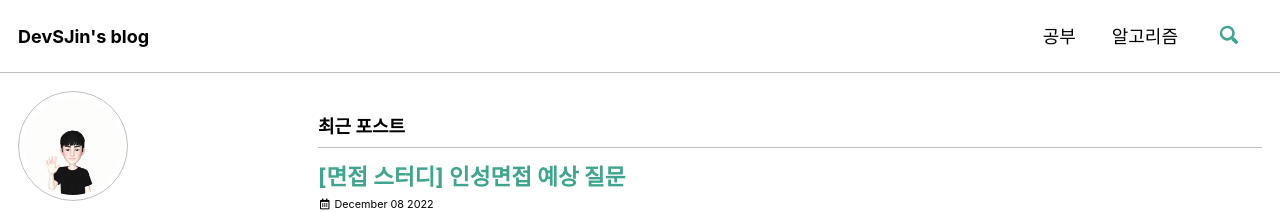
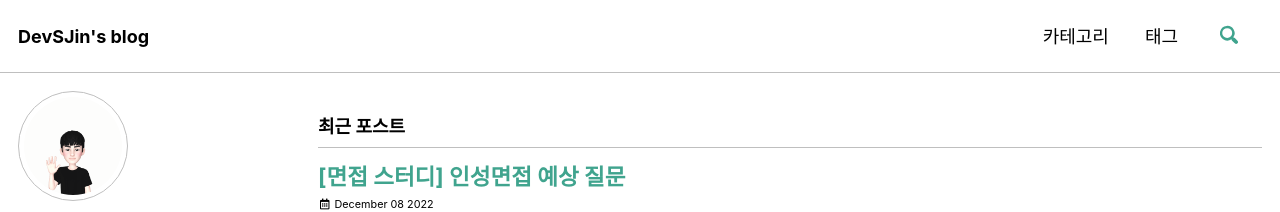
Before and after one commit to DevSJin/DevSJin.github.io, a Jekyll site: the page built from index.html, in a window 1280 px wide. Shown: the top 212 px of the page. Built offline with Jekyll 4.4.1, drawn with Linux system fonts in a browser that asks for light colours; cached includes are drawn as plain includes; the list of posts is cut into pages by our own code.

Commit message:
네비게이션 바 이름 변경

```diff
--- a/_data/navigation.yml
+++ b/_data/navigation.yml
@@ -2,11 +2,11 @@
 main:
   # - title: "About" # 네비게이션 바에 표시 되는 이름
   #   url: "/about/" # 클릭시 이동할 URL
-  - title: "공부"
+  - title: "카테고리"
     url: /categories/
   # - title: "Sample Collections"
   #   url: /collection-archive/
   # - title: "Sitemap"
   #   url: /sitemap
-  - title: "알고리즘"
+  - title: "태그"
     url: /tags/
```
